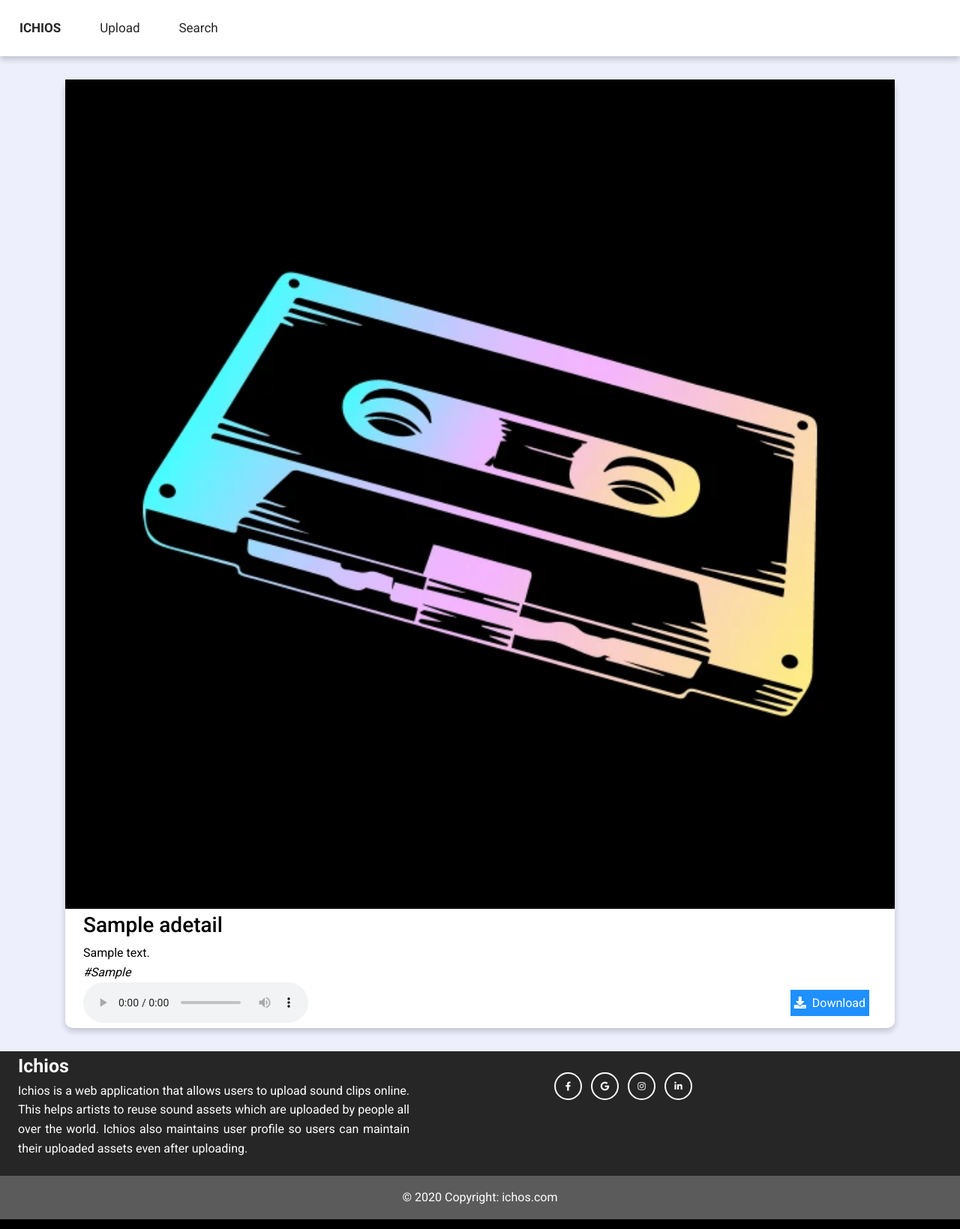
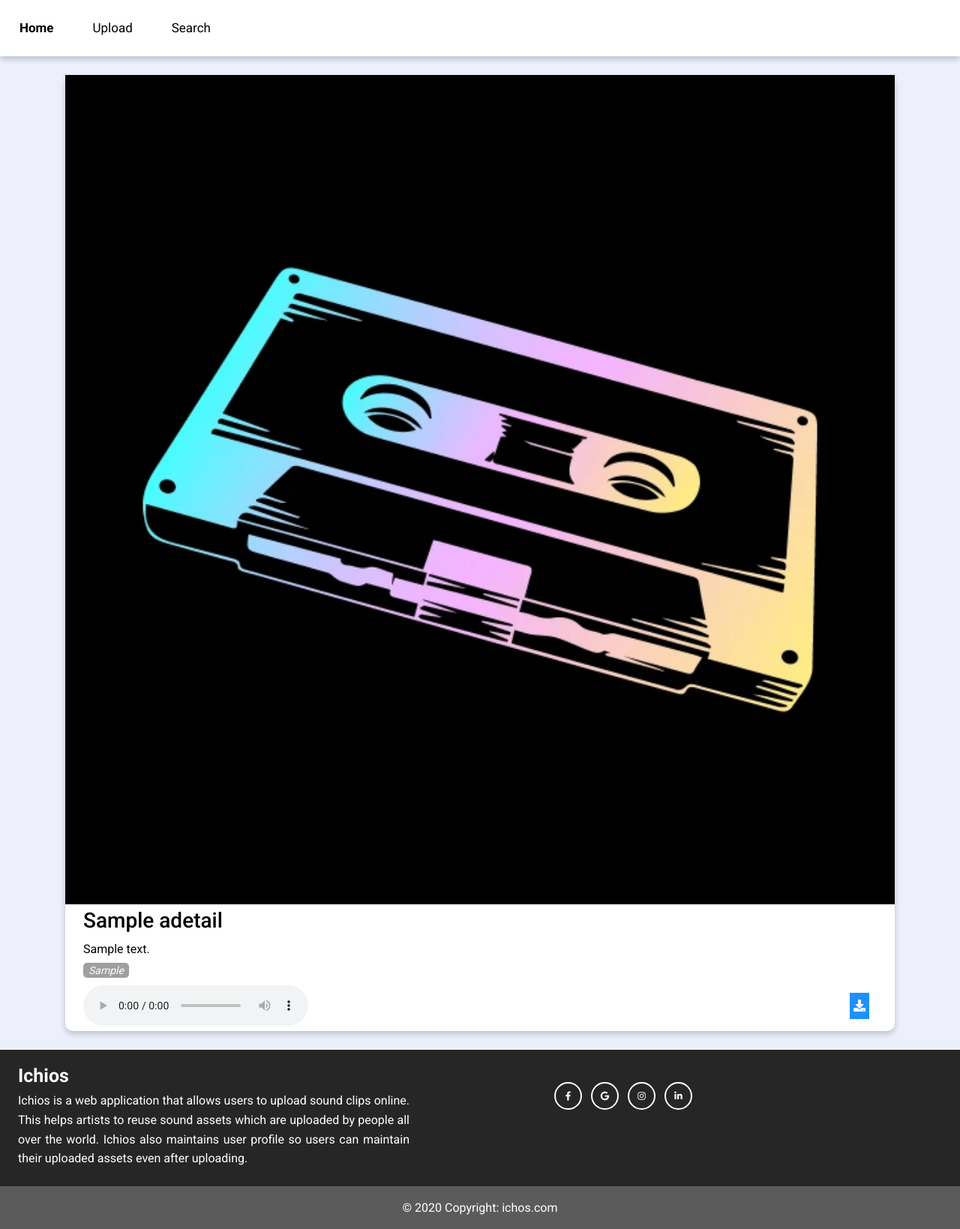
Before and after one commit to Maghil/Ichios, a Django app: page / in a window 1280 px wide. Shown: the whole page at 75% size. Run offline with Django 3.2, Linux system fonts and the light colour scheme; tables that the repository leaves empty hold one stand-in row (values such as "Sample post"); some libraries are stand-ins or nearby versions.

Commit message:
gave new overloook to search and index.html, changed from placeholder in tags

```diff
--- a/homepage/forms.py
+++ b/homepage/forms.py
@@ -3,7 +3,7 @@ from homepage.fields import RestrictedFileField
 class UploadForm(forms.Form):
    name = forms.CharField(widget=forms.TextInput(attrs={'class':'form-control','placeholder':'Enter Public name','id':'name'}))
    description = forms.CharField(widget=forms.TextInput(attrs={'class':'form-control','placeholder':'About this File or Author','id':'desc'}))
-   tags = forms.CharField(widget=forms.TextInput(attrs={'class':'form-control','placeholder':'#Tags ex:- #2020 #Nani #Lol','id':'tags'}))
+   tags = forms.CharField(widget=forms.TextInput(attrs={'class':'form-control','placeholder':'seperate tags by space','id':'tags'}))
    filename = RestrictedFileField(accept="audio/wav",max_upload_size=2097152)
 
 
--- a/homepage/views.py
+++ b/homepage/views.py
@@ -17,7 +17,6 @@ from .validators import validateSoundAssets
 
 
 def index(request):
-   # Ignore error below pylint Runs good...! ;)
     data = Adetails.objects.all()
     context = {
         'data': data
@@ -72,7 +71,7 @@ def upload(request):
                 #logs
                 logging_ctx("Ichios FileUpload - Success","User uploaded file "+name +" the site by this IP "
                 + get_client_ip(request)+" ,UserAgent - "+request.META['HTTP_USER_AGENT'])
-                #End logs
+                    #End logs
 
                 return render(request, 'upload.html', context)
             else:
@@ -98,8 +97,7 @@ def upload(request):
                 'form': UploadForm()
             }
             #logs
-            logging_ctx("Ichios FileUpload - Failed","User upload Data invalid, IP "
-            + get_client_ip(request)+" ,UserAgent - "+request.META['HTTP_USER_AGENT'])
+            logging_ctx("Ichios FileUpload - Failed","User upload Data invalid, IP "+ get_client_ip(request)+" ,UserAgent - "+request.META['HTTP_USER_AGENT'])
             #End logs
             messages.error(request, "Invalid File or format !")
             return render(request, 'upload.html', context)
@@ -147,11 +145,10 @@ def search(request):
             return render(request, 'search.html', context)
 
     else:
-        # Ignore error below pylint Runs good...! ;)
         data = Adetails.objects.all()
         context = {
-            'data': data,
-            'form': uf
+            'form': uf,
+            'typehint':"type something in search"
         }
         #logs
         logging_ctx("Ichios Search - Access","User Accessed this page by this IP "
--- a/templates/index.html
+++ b/templates/index.html
@@ -8,17 +8,15 @@
   <meta name="viewport" content="width=device-width, initial-scale=1.0">
   <link rel="stylesheet" href="https://stackpath.bootstrapcdn.com/bootstrap/4.4.1/css/bootstrap.min.css"
     integrity="sha384-Vkoo8x4CGsO3+Hhxv8T/Q5PaXtkKtu6ug5TOeNV6gBiFeWPGFN9MuhOf23Q9Ifjh" crossorigin="anonymous">
-  <!-- Font Awesome -->
   <link href="https://cdnjs.cloudflare.com/ajax/libs/font-awesome/5.15.1/css/all.min.css" rel="stylesheet" />
-  <!-- Google Fonts -->
   <link href="https://fonts.googleapis.com/css?family=Roboto:300,400,500,700&display=swap" rel="stylesheet" />
-  <!-- MDB -->
   <link href="https://cdnjs.cloudflare.com/ajax/libs/mdb-ui-kit/3.3.0/mdb.min.css" rel="stylesheet" />
   <link rel="icon" href="{% static 'images/ichios.png' %}" type="image/icon type">
   <title>Ichios</title>
   <style>
     .topnav {
       overflow: hidden;
+      z-index: 5;
       background-color: #fff;
       box-shadow: 0 4px 8px 0 rgba(0, 0, 0, 0.2);
     }
@@ -26,7 +24,7 @@
     .topnav a {
       float: left;
       display: block;
-      color: rgb(37, 37, 37);
+      color: black;
       margin: 10px;
       text-align: center;
       padding: 14px 16px;
@@ -111,57 +66,173 @@
       transition: 0.2s;
     }
 
-    body{
-      color : black;
+    body {
       background-color: #edeffc;
+      color: black;
+    }
+
+    .flex-row, .flexer, .flex-col{
+      display: flex;
+    }
+
+    .flex-col{
+      flex-direction: column;
+    }
+
+    .flex-row{
+      flex-direction: row;
+    }
+
+    .flexer {
+      width: 100%;
+    }
+
+    html,
+    body {
+      margin: 0;
+      background: #edeffc;
+    }
+
+    .spin {
+      display: inline-block;
+      width: 50px;
+      height: 50px;
+      border: 3px solid rgba(55, 41, 255, 0.3);
+      border-radius: 50%;
+      border-top-color: rgb(105, 72, 255);
+      animation: spin 1s ease-in-out infinite;
+      -webkit-animation: spin 1s ease-in-out infinite;
+    }
+
+    @keyframes spin {
+      to {
+        -webkit-transform: rotate(360deg);
+      }
+    }
+
+    @-webkit-keyframes spin {
+      to {
+        -webkit-transform: rotate(360deg);
+      }
+    }
+
+    .text-justify {
+      text-align: justify;
+      text-justify: inter-word;
+    }
+
+    footer {
+      padding-top: 15px;
+    }
+
+    #Load-Page {
+      padding: 20px 0px;
+      min-height: 100vh;
+    }
+
+    #alerttxt {
+      transition: 0.5s;
+      background-image: linear-gradient(to right, #43e97b 0%, #38f9d7 100%);
+      color: #fff;
+      padding: 12px;
+      border-radius: 50px;
+      font-weight: 100;
+    }
+
+    .justify-content {
+      align-items: center;
+    }
+
+    /* audio{
+      width: 100%;
+    } */
+
+    .audio-div{
+      width: 100%;
+    }
+
+    .tags-outer{
+      margin:5px 00px 8px 0px;
+      font-size: 14px;
+    }
+
+    .tags{
+      color: white;
+      border-radius: 5px;
+      background-color: #00000060;
+      display: inline;
+      padding: 2px 7px;
+    }
+
+    @media screen and (max-width: 600px) {
+      .topnav .search-container {
+        float: none;
+      }
+
+      .topnav a,
+      .topnav input[type=text],
+      .topnav .search-container button {
+        float: none;
+        display: block;
+        text-align: left;
+        width: 100%;
+        margin: 0;
+        padding: 14px;
+        transition: 0.5s;
+      }
     }
   </style>
 </head>
 
 <body>
+  <div class="flexer flex-col">
 
     <div class="topnav">
-    <a href="{% url 'index' %}"><b>ICHIOS</b></a>
+      <a href="{% url 'index' %}"><b>Home</b></a>
       <a href="{% url 'upload' %}">Upload</a>
       <a href="{% url 'search' %}">Search</a>
     </div>
 
-  <section id="Load-Page"><br>
+    <section id="Load-Page">
       <div class="container">
         <div class="row">
-
           {% for d in data %}
-        <div
-          class="col sg-col-4-of-24 sg-col-4-of-12 sg-col-4-of-36 s-result-item s-asin sg-col-4-of-28 sg-col-4-of-16 sg-col sg-col-4-of-20 sg-col-4-of-32">
+          <div class="col sg-col-4-of-24 sg-col-4-of-12 sg-col-4-of-36 s-result-item s-asin sg-col-4-of-28 sg-col-4-of-16 sg-col sg-col-4-of-20 sg-col-4-of-32">
             <div class="card">
               <img src="{% static 'images/ic.webp' %}" alt="Avatar" style="width:100%">
               <div class="container">
+                <div>
                   <h3 style="margin-top: 5px;">{{d.name}}</h3>
-              <h7>{{d.description}}</h7><br>
+                </div>
+                <div>
+                  <h7>{{d.description}}</h7>
+                </div>
+                <div class="tags-outer">
                   <h7><i>
                       {% with d.tags|split:" " as tags %}
                       {% for tag in tags %}
-                      #{{tag}}&nbsp&nbsp
+                      <div class="tags">{{tag}}</div>
                       {% endfor %}
                       {% endwith %}
                     </i></h7>
-              <br>
-              <audio controls>
-                <source src="{{d.files.url}}" type="audio/mpeg">
-              </audio>
-              <a class="dwn" href="{{d.files.url}}" download="{{d.files}}"><i class="fa fa-download"></i>&nbsp;
-                Download</a>
+                </div>
+                <div class="flex-row">
+                  <div class="audio-div">
+                    <audio controls controlsList="nodownload"> <source src="{{d.files.url}}" type="audio/mpeg"> </audio>
+                  </div>
+                  <div>
+                    <a class="dwn" href="{{d.files.url}}" download="{{d.files}}"><i class="fa fa-download"></i></a>
+                  </div>
+                </div>
               </div>
             </div>
           </div>
           {% endfor %}
         </div>
       </div>
-  </section><br>
-  <section id="Footer">
-    <!-- Footer -->
+    </section>
+
     <footer class="bg-dark text-justify text-white">
-      <!-- Grid container -->
       <div class="container row">
         <div class="col">
           <section class="mb-4">
```
Also changed, not shown: other parts of templates/index.html (+7 -65 lines), static/css/style.css (deleted, +0 -60 lines), templates/logs.html (+5 -3 lines), templates/search.html (+160 -73 lines), templates/upload.html (+31 -23 lines). Lines whose indentation alone changed are shown as unchanged.
